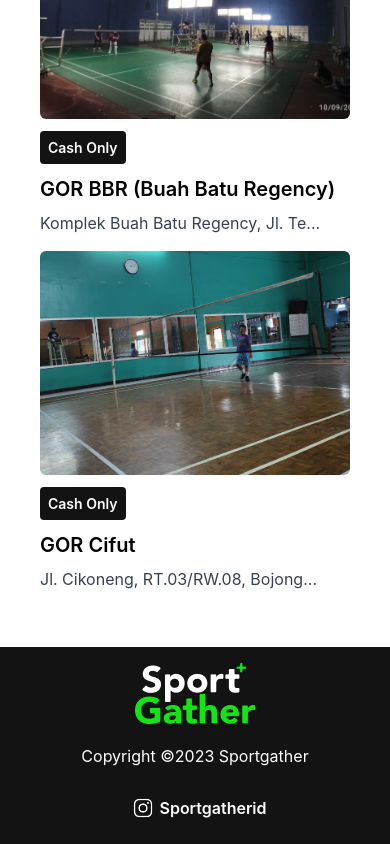
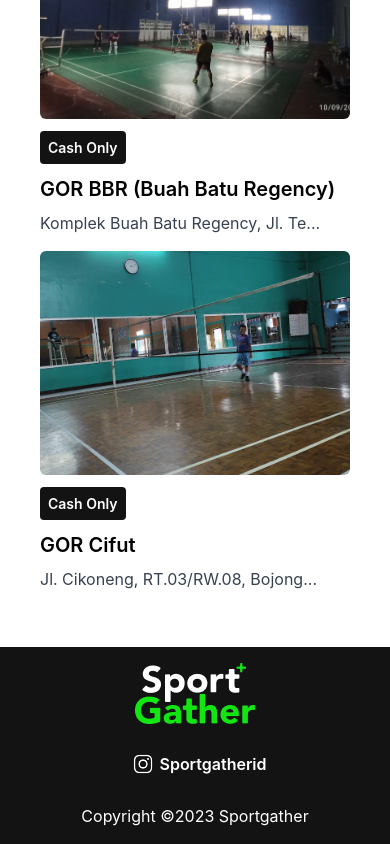
Before and after one commit to raflidev/sportgather-web, a React (Create React App) app: page /venue/1 in a window 390 px wide. Shown: the part 2366-3210 px from the top of the page. Built offline with nearby package versions, Linux system fonts and the light colour scheme.

Commit message:
fix footer

```diff
--- a/src/components/Footer.jsx
+++ b/src/components/Footer.jsx
@@ -4,7 +4,7 @@ import logo from "../assets/logo.png";
 function Footer() {
   return (
     <div>
-      <div className='bg-primary-black py-4 px-8 flex flex-col md:flex-row space-y-5  items-center justify-between text-white'>
+      <div className='hidden md:flex bg-primary-black py-4 px-8 flex-col md:flex-row space-y-5  items-center justify-between text-white'>
             <div className=''>
                 <img src={logo} className="w-auto md:w-20" alt=""  />
             </div>
@@ -16,6 +16,18 @@ function Footer() {
                 <div className='font-semibold z-10 text-md md:text-xs'>Sportgatherid</div>
             </a>
         </div>
+      <div className='bg-primary-black py-4 px-8 flex md:hidden flex-col md:flex-row space-y-5  items-center justify-between text-white'>
+            <div className=''>
+                <img src={logo} className="w-auto md:w-20" alt=""  />
+            </div>
+            <a href='https://instagram.com/sportgatherid' target="_blank" rel="noreferrer" className='flex -space-x-1 items-center hover:underline'>
+                <SocialIcon network='instagram' bgColor="#131313" className='z-0' fgColor='#fff' style={{ height: 40, width: 40 }}/>
+                <div className='font-semibold z-10 text-md md:text-xs'>Sportgatherid</div>
+            </a>
+            <div className='text-md md:text-xs text-center'>
+                Copyright &copy;{new Date().getFullYear()} Sportgather
+            </div>
+        </div>
     </div>
   )
 }
--- a/src/pages/Venue.jsx
+++ b/src/pages/Venue.jsx
@@ -43,9 +43,10 @@ function Venue() {
         return "Rp "+x.toString().replace(/\B(?=(\d{3})+(?!\d))/g, ".");
     }
 
-    var settings = {
+    const settings = {
       dots: true,
       infinite: true,
+      arrows: true,
       speed: 500,
       slidesToShow: 1,
       slidesToScroll: 1
@@ -121,7 +122,7 @@ function Venue() {
                             <p className='rounded bg-gray-100 text-black font-semibold  inline p-3 text-sm text-center'>{data.fasilitas.lap_basket} Lapangan
                             {
                                 data.fasilitas.tipe !== "-" &&
-                                <span className='text-black font-semibold'> {data.fasilitas.tipe}</span>
+                                <span className='text-black font-semibold'> ({data.fasilitas.tipe}) </span>
                             }
                             </p>
                         }
```
Also changed, not shown: 1 other file (tests, documents, lock files or other folders). Lines whose indentation alone changed are shown as unchanged.
